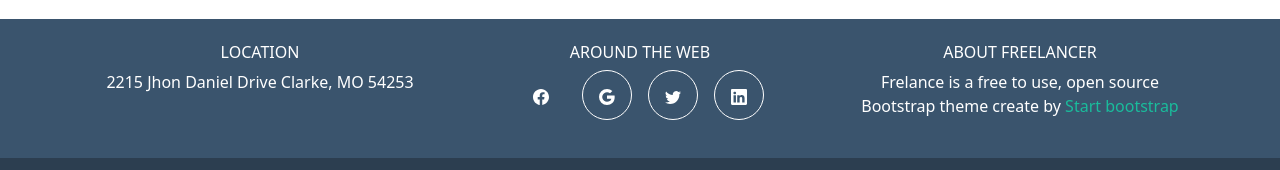
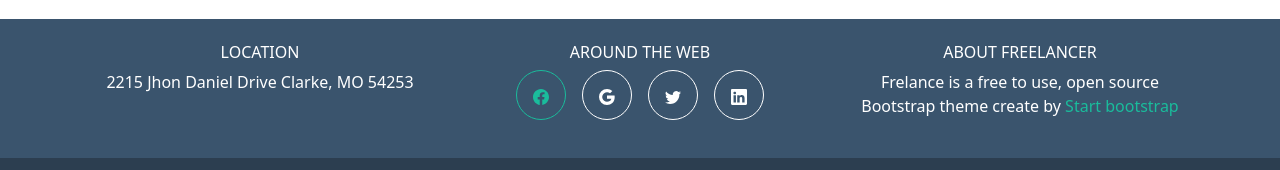
Before and after one commit to Alfredodaniello/html-css-bootstrap-freelancer, a plain HTML site: page index.html in a window 1280 px wide. In both pictures the pointer is over the button 541 px from the left and 2248 px from the top of the page. Shown: the part 2153-2323 px from the top of the page. Drawn offline with nearby package versions, Linux system fonts and the light colour scheme.

Commit message:
feat: add buttons hover

```diff
--- a/style.css
+++ b/style.css
@@ -126,6 +126,14 @@ img {
     background-color: #1abc9c9a;
 }
 
+.btn-circle:hover {
+    border: #1abc9c 1px solid;
+}
+
+.btn-circle:hover svg {
+    color: #1abc9c;
+}
+
 /**********************
         FOOTER
 *********************/
```
